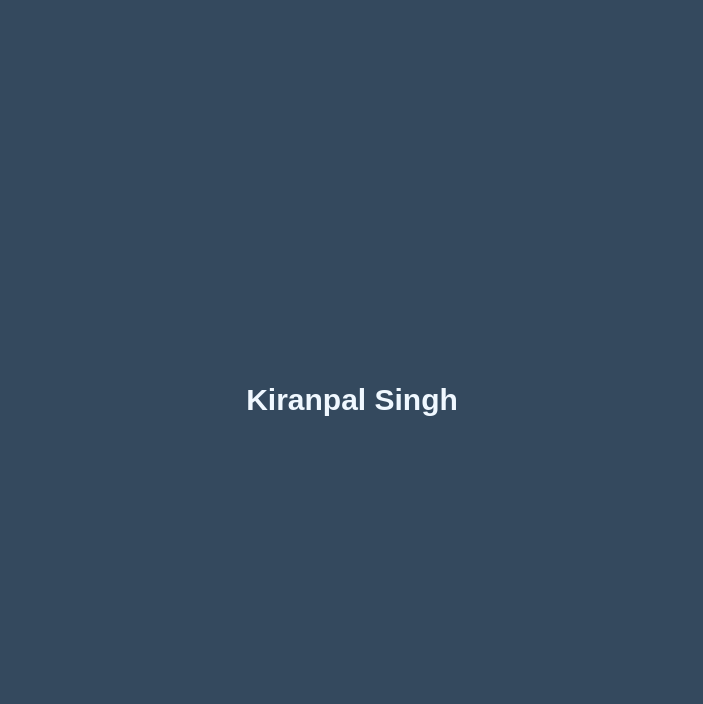
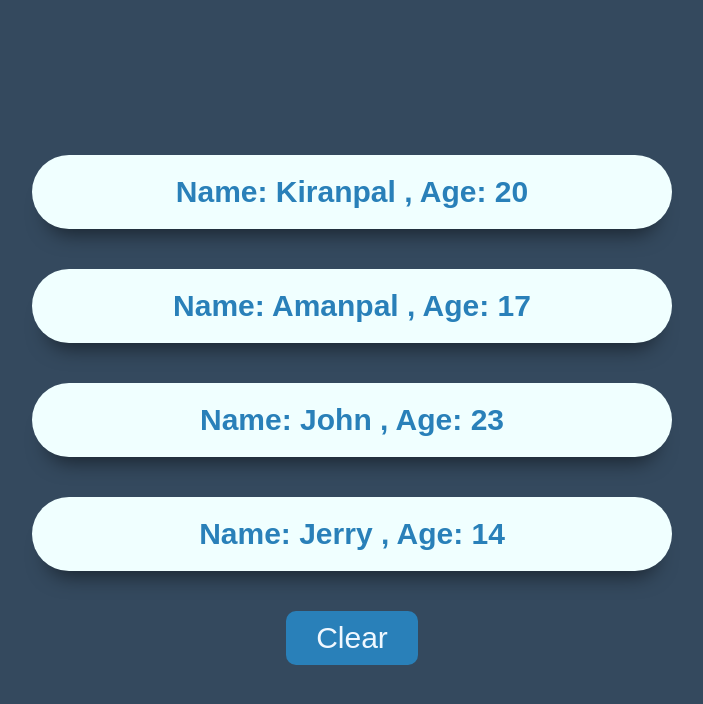
Before and after one commit to kiranpalsingh1806/My-Web-Development, a React (Create React App) app: page / in a window 1280 px wide. Shown: the top 704 px of the page, without its empty margins (288-991 px from the left). Built offline with nearby package versions, Linux system fonts and the light colour scheme.

Commit message:
Hooks with arrays and clearing the whole array

```diff
--- a/src/App.css
+++ b/src/App.css
@@ -34,16 +34,38 @@ h1 {
   text-transform: capitalize;
 }
 
-.btn {
+.h1Style {
+  min-width: 20rem;
+  width: 60rem;
+  padding: 2rem 2rem;
+  background-color: azure;
+  color: #2980b9;
+  border-radius: 5rem;
+  box-shadow: 0rem 2rem 2rem -1.5rem rgba(0, 0, 0, 0.5);
+  margin-top: 2rem;
+  text-align: center;
+}
+
+
+
+.btn, .btnInner {
   margin: auto;
   margin-top: 2rem;
   border: none;
   outline: none;
-  padding: 0.5rem 1.5rem;
+  padding: 1rem 3rem;
   background-color: #2980b9;
   color: aliceblue;
   cursor: pointer;
-  border-radius: 0.3rem;
+  border-radius: 1rem;
+  font-size: 3rem;
+}
+
+.btnInner {
+  background-color: #d12b54;
+  padding: 0.7rem 1.5rem;
+  font-size: 1.5rem;
+  margin-left: 4rem;
 }
 
 .btn:hover {
--- a/src/App.js
+++ b/src/App.js
@@ -1,11 +1,11 @@
 import React, {useState} from 'react';
 import './App.css';
-import HooksRule from './components/HooksRule';
+import UseStateArray from './components/UseStateArray';
 
 const App = () => {
   return (
     <div>
-      <HooksRule/>
+      <UseStateArray/>
     </div>
   );
 }
--- /dev/null
+++ b/src/components/UseStateArray.js
@@ -0,0 +1,34 @@
+import React, {useState} from 'react';
+
+const UseStateArray = () => {
+
+    const bioData = [
+        {
+            id:0, myName:"Kiranpal", age:20
+        }, {
+            id: 1, myName:"Amanpal", age:17
+        }, {
+            id:2, myName:"John", age:23
+        }, {
+            id:3, myName:"Jerry", age:14
+        }
+    ]
+
+    const [myArray, setmyArray] = useState(bioData);
+
+    const clearArray = () => {
+        setmyArray([]);
+    }
+    return (
+        <>
+            {
+                myArray.map((curEle) => {
+                    return <h1 className="h1Style" key={curEle.id}> Name: {curEle.myName} , Age: {curEle.age}</h1>
+                })
+            }
+            <button className="btn" onClick ={clearArray} >Clear </button>
+        </>
+    );
+}
+
+export default UseStateArray;
```
